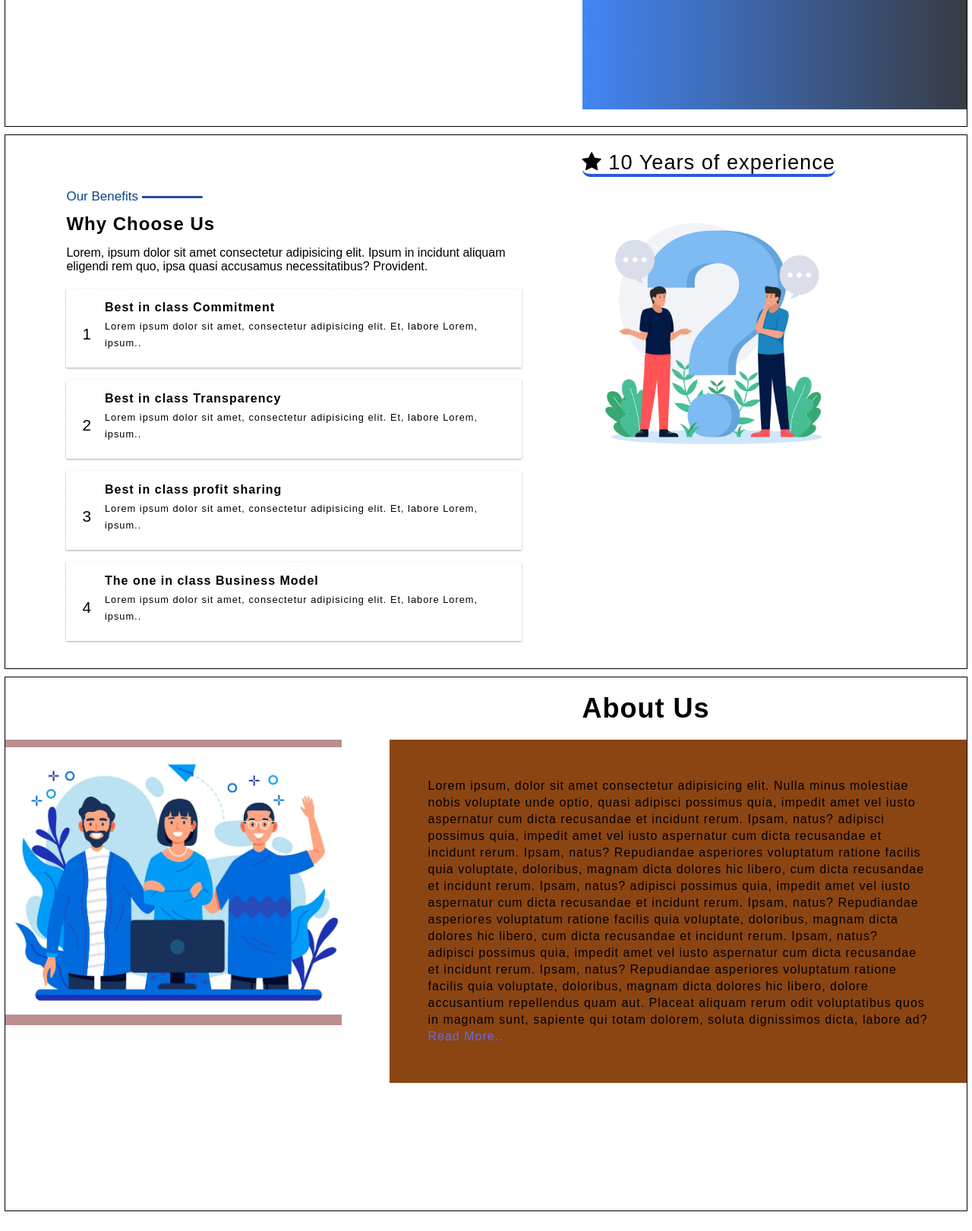
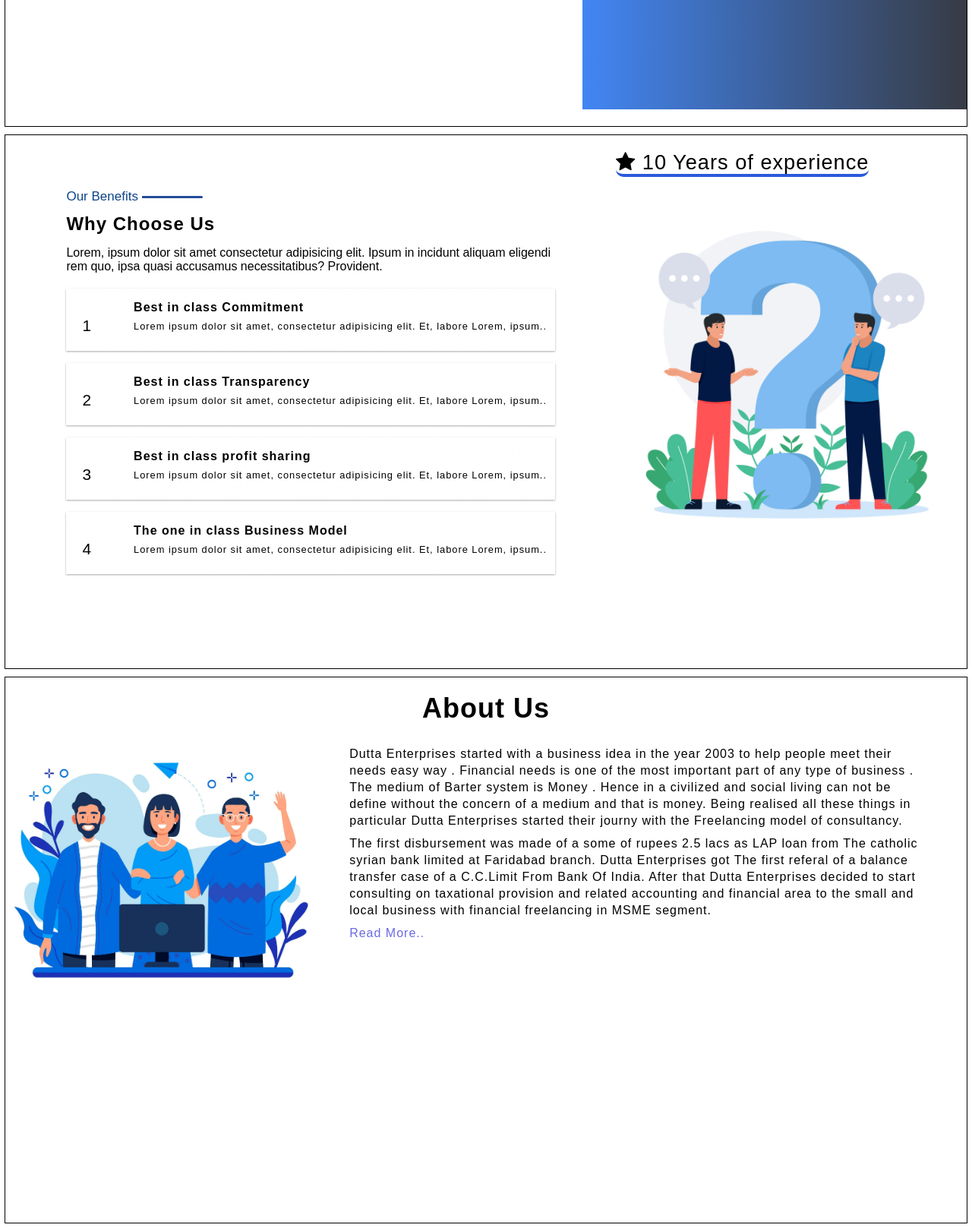
Before and after one commit to shad0w-cat/DuttaEnterprises, a PHP site: page / in a window 1280 px wide. Shown: the part 2058-3679 px from the top of the page at 76% size. Before the commit the page ends 3653 px from the top, so only its background shows below. Run offline with PHP 8.4, Linux system fonts and the light colour scheme.

Commit message:
My commit

```diff
--- a/assets/css/main.css
+++ b/assets/css/main.css
@@ -59,7 +59,7 @@
   margin: 10px auto;
   width: 99%;
   /* height: 98vh; */
-  min-height: 88vh;
+  /* min-height: 88vh; */
   border: 1px solid black;
   /*to be removed*/
 }
@@ -171,9 +171,15 @@
 /*  5.
 -----   CALCULATOR    -----
 *********************************************************************/
+
+#calculator{
+  min-height: 88vh;
+  /* height: auto; */
+}
 .calculator-div {
+/* clear: both; */
   max-width: 1450px;
-  background-color: rgb(167, 98, 8);
+  /* background-color: rgb(167, 98, 8); */
   margin: 0 auto;
   text-align: center;
   /* line-height: 30px; */
@@ -284,7 +290,13 @@
 /*  n.
 -----   WHY CHOOSE US    -----
 *********************************************************************/
+#whyUs
+{
+  min-height: 88vh;
+}
 .choose {
+  display: flex;
+  justify-content: space-between;
   max-width: 1450px;
   /* min-height: 82vh; */
   /* max-height: 100vh; */
@@ -294,10 +306,11 @@
   /* text-align: center; */
 }
 .choose-right {
-  width: 40%;
-  float: right;
+
+  /* float: right; */
   /* background-color: burlywood; */
   position: relative;
+  width: 60%;
 }
 .choose-right .experience {
   font-size: 1.7rem;
@@ -318,13 +331,13 @@
   padding-top: 10px;
 }
 .choose-right .image img {
-  width: 70%;
+  width: 100%;
   /* height: 70%; */
 }
 .choose-left {
-  width: 60%;
+  /* width: 60%;
+  float: left; */
   /* background: rgb(130, 140, 151); */
-  float: left;
   padding: 80px;
   /* background-color: #a3e2ff; */
 }
@@ -400,38 +413,41 @@
 *********************************************************************/
 #about
 {
-  height: auto;
+  /* min-height: 90vh; */
+  /* height: 100vh; */
+  min-height: 90vh;
   box-sizing: border-box;
+
   /* background: lightblue; */
 }
 .about-div
 {
   max-width: 1450px;
+  display: flex;
+  justify-content: space-between;
   margin: 0 auto;
+  /* min-height: 90vh; */
+  box-sizing: border-box;
 }
-.about-div .heading-about
+.heading-about
 {
   letter-spacing: 1px;
-
   padding-top: 20px;
   padding-bottom: 20px;
   font-size: 1.5rem;
+  text-align: center;
 
 }
 .about-left
 {
-  /* width: 35%;
-  float: left; */
-  /* background-color: burlywood; */
-  /* position: relative; */
+
+
 
 }
 .about-left .image {
-  width: 35%;
-  float: left;
-  /* position: absolute; */
+
   padding-bottom: 10px;
-  background: rosybrown;
+  /* background: rosybrown; */
   padding-top: 10px;
 }
 .about-left .image img {
@@ -439,12 +455,16 @@
 }
 .about-right
 {
-  width: 60%;
-  float: right;
-  padding: 50px;
+  /* width: 60%;
+  float: right; */
+  padding-left: 50px;
+  padding-right: 50px;
   letter-spacing: 1px;
-  background: saddlebrown;
+  /* background: saddlebrown; */
   line-height: 22px;
+}
+.about-right p{
+  padding-top: 8px;
 }
 
 
--- a/index.html
+++ b/index.html
@@ -11,7 +11,7 @@
             crossorigin="anonymous">
 
         <link rel="stylesheet" href="assets/css/main.css">
-        <title>Dutta Enterprises</title>
+        <title>Dhattarwal Enterprises</title>
     </head>
 
     <body>
@@ -150,6 +150,9 @@
                         <!-- <i class="fa fa-building" aria-hidden="true"></i> -->
                     </div>
                 </section>
+
+
+
                 <section id="calculator">
                     <div class="calculator-div">
                         <div class="left">
@@ -251,19 +254,9 @@
                     </div>
                 </section>
 
-                <section class="whyUs">
+                <section id="whyUs">
                     <div class="choose">
-                        <div class="choose-right">
-                            <div class="experience">
-                                <p>
-                                    <i class="fa fa-star" aria-hidden="true"></i>
-                                    10 Years of experience
-                                </p>
-                            </div>
-                            <div class="image">
-                                <img src="assets/images/choose.jpg" alt="">
-                            </div>
-                        </div>
+
                         <div class="choose-left">
                             <span class="benefits"><span>Our Benefits</span></span>
                             <h1>Why Choose Us</h1>
@@ -330,21 +323,32 @@
                                         </p>
                                     </div>
                                 </div>
-
-
                             </div>
                         </div>
+
+                        <div class="choose-right">
+                            <div class="experience">
+                                <p>
+                                    <i class="fa fa-star" aria-hidden="true"></i>
+                                    10 Years of experience
+                                </p>
+                            </div>
+                            <div class="image">
+                                <img src="assets/images/choose.jpg" alt="">
+                            </div>
+                        </div>
+
                     </div>
 
 
 
                 </section>
                 <section id="about">
+                    <div class="heading-about">
+                        <h2>About Us</h2>
+                    </div>
                     <div class="about-div">
 
-                        <div class="heading-about">
-                            <h2>About Us</h2>
-                        </div>
                         <div class="about-left">
                             <div class="image">
                                 <img src="assets/images/img2.jpg" alt="">
@@ -354,55 +358,44 @@
                             <div class="read-more-container">
                                 <div class="container">
                                     <p>
-                                        Lorem ipsum, dolor sit amet consectetur adipisicing elit.
-                                        Nulla minus molestiae nobis voluptate unde optio, quasi
-                                        adipisci possimus quia, impedit amet vel iusto aspernatur
-                                        cum dicta recusandae et incidunt rerum. Ipsam, natus?
+                                        Dutta Enterprises started with a business idea in the year 2003 to help
+                                        people meet their needs easy way . Financial needs is one of the most important
+                                        part of any type of business . The medium of Barter system is Money . Hence
+                                        in a civilized and social living can not be define without the concern of a medium
+                                        and that is money. Being realised all these things in particular Dutta Enterprises
+                                        started their journy with the Freelancing model of consultancy.
 
-                                        adipisci possimus quia, impedit amet vel iusto aspernatur
-                                        cum dicta recusandae et incidunt rerum. Ipsam, natus?
-                                        Repudiandae asperiores voluptatum ratione facilis quia
-                                        voluptate, doloribus, magnam dicta dolores hic libero,
-                                        cum dicta recusandae et incidunt rerum. Ipsam, natus?
+                                        <p>
+                                            The first disbursement was made of a some of rupees 2.5 lacs as LAP loan
+                                           from The catholic syrian bank limited at Faridabad branch. Dutta Enterprises
+                                           got The first referal of a balance transfer case of a C.C.Limit From Bank Of India.
+                                           After that Dutta Enterprises decided to start consulting on taxational provision and
+                                           related accounting and financial area to the small and local business with financial
+                                           freelancing in MSME segment.
 
-                                        adipisci possimus quia, impedit amet vel iusto aspernatur
-                                        cum dicta recusandae et incidunt rerum. Ipsam, natus?
-                                        Repudiandae asperiores voluptatum ratione facilis quia
-                                        voluptate, doloribus, magnam dicta dolores hic libero,
-                                        cum dicta recusandae et incidunt rerum. Ipsam, natus?
-
-                                        adipisci possimus quia, impedit amet vel iusto aspernatur
-                                        cum dicta recusandae et incidunt rerum. Ipsam, natus?
-                                        Repudiandae asperiores voluptatum ratione facilis quia
-                                        voluptate, doloribus, magnam dicta dolores hic libero,
-                                        dolore accusantium repellendus quam aut. Placeat aliquam
-                                        rerum odit voluptatibus quos in magnam sunt, sapiente qui
-                                        totam dolorem, soluta dignissimos dicta, labore ad?
+                                        </p>
 
                                         <span class="read-more-text">
-                                            Consectetur mollitia modi beatae consequatur vel atque
-                                            dolores quasi quibusdam repudiandae ad amet autem porro
-                                            temporibus sapiente, tempora sunt? Dicta harum libero, est
-                                            obcaecati corporis provident. Voluptatem sapiente quos
-                                            cumque eligendi voluptates velit reiciendis nam hic porro
-                                            reprehenderit perspiciatis eveniet corrupti obcaecati
-                                            quibusdam ab eius voluptatum, laborum totam omnis iusto
-                                            excepturi sit! Quas totam placeat eos animi temporibus sunt
-                                            recusandae voluptas voluptatum rerum veniam, commodi,
-                                            cumque eligendi voluptates velit reiciendis nam hic porro
-                                            reprehenderit perspiciatis eveniet corrupti obcaecati
-                                            quibusdam ab eius voluptatum, laborum totam omnis iusto
-                                            excepturi sit! Quas totam placeat eos animi temporibus sunt
-                                            recusandae voluptas voluptatum rerum veniam, commodi,
-                                            mollitia consequuntur corrupti harum itaque beatae
-                                            asperiores numquam provident ex alias. Atque tenetur cum
-                                            adipisci corporis asperiores distinctio hic, animi, unde
-                                            exercitationem, magnam nobis porro? Vel nihil porro ipsum
-                                            fugiat velit odit, et provident, perferendis modi aliquam
-                                            voluptate iusto animi culpa voluptas, minima vero ex iste
-                                            sequi. Quidem odio reprehenderit quae id ad libero
-                                            distinctio ab quaerat perferendis labore, eaque vel officiis
-                                            ratione molestiae veniam culpa illo.
+                                            <p>In the year 2006 Dutta Enterprises entered into another financial sector that is
+                                                insurance, incorporated with LIC of india and engaged in research about the business
+                                                which and what role play in financial sector engaged to resolve in people's monetary
+                                                problem in verious aspects.</p>
+
+                                           <p>  In the year 2007 the consultancy service feel the lac of Capital as well as derivative
+                                            maket kowledge without which a consultancy service of financial sector cannot claim
+                                            fulfilment itself. Dutta Enterprises Started with Capital Market Dealer Module with
+                                            NSE Delhi and and engaged in rserch with two broker house. The first one was
+                                            indiabulls and the second was IIFL. In the year 2010 reserch elaborate towords
+                                            commodity cash and derivative market research.</p>
+
+                                            <p> In the year 2013 Dutta Enterprises became a Complete Consultancy House
+                                                with a complete solution centre of any financial need . There was nothing left to
+                                                make unhappy to it's respectable clients. But In the year 2017 Crypto Assets was
+                                                roaring through out the financial environment so it was mandatory to get into in
+                                                this segment too. So many research and gaining knoledge in this perticular field
+                                                is really tough to achieve all these success even with some new kind of technology
+                                                like block-chain is also under our roof of consultancy that which clearly shows
+                                                the endurance to dedication of service to our respectable clients. </p>
                                         </span>
 
                                     </p>
```
